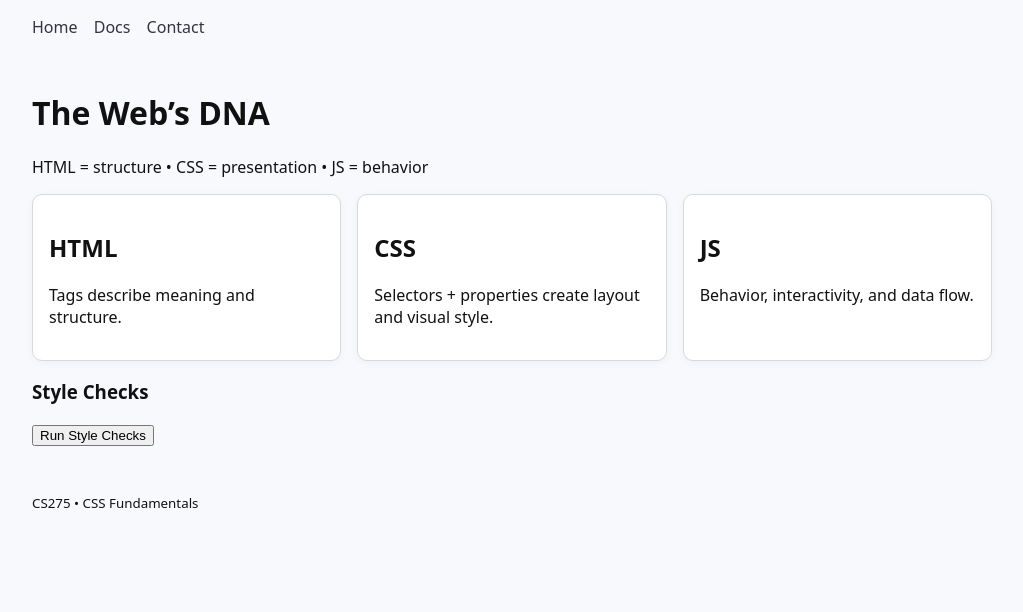
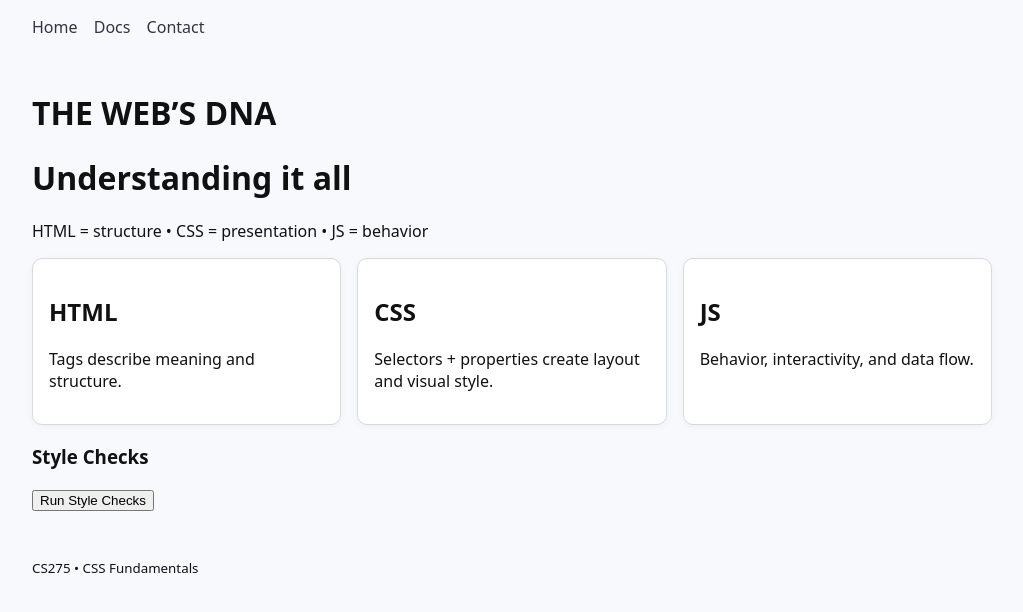
Before and after one commit to anthonyreynoldspublic/cs275, a plain HTML site: page 02lesson/01lab/index.html in a window 1280 px wide. Shown: the whole page, without its empty margins (128-1151 px from the left). Drawn offline with Linux system fonts and the light colour scheme.

Commit message:
minor cleanup

```diff
--- a/02lesson/01lab/css/llm_wrong.css
+++ b/02lesson/01lab/css/llm_wrong.css
@@ -1,11 +1,9 @@
-/* Intentionally over-specific and hard to override */
 body .container main .dna-grid h1.title {
   color: purple;
   text-align: left;
   border: 1px dotted orange;
 }
 
-/* This looks harmless but “wins” over .title in many cases */
 .container .title {
   color: green;
 }
--- a/02lesson/01lab/css/styles.css
+++ b/02lesson/01lab/css/styles.css
@@ -1,24 +1,14 @@
-/* === CS275 styles.css starter ===
-Goals for today:
-1) Style body background with a subtle tint.
-2) Center the .title; make it red; give it a 10px blue border.
-3) Style .dna-card boxes using padding, border, margin (box model).
-4) Lay out .dna-grid as responsive columns (minmax 240px).
-5) Keep specificity LOW: prefer single-class selectors (e.g., .title, .dna-card).
-*/
+/* === CS275 styles.css starter ===*/
 
-/* Example scaffolds (students can edit/replace) */
 body {
   background: #f7f9fc; /* subtle tint */
   color: #111;
 }
 
+#hero {
+  text-transform: uppercase;
+}
 .title {
-  /* Prompt Lab target: students/LLM should produce these 3 behaviors */
-  /* color: red; */
-  /* text-align: center; */
-  /* border: 10px solid blue; */
-  /* Add padding so the border doesn’t hug the text */
 }
 
 .dna-grid {
--- a/02lesson/01lab/index.html
+++ b/02lesson/01lab/index.html
@@ -5,11 +5,8 @@
   <meta name="viewport" content="width=device-width,initial-scale=1" />
   <title>CS275 • Web DNA</title>
   <link rel="stylesheet" href="./css/styles.css" />
-  <!-- For the specificity demo later in class, temporarily swap to llm_wrong.css
-  <link rel="stylesheet" href="./css/llm_wrong.css" />
-  -->
   <style>
-    /* Minimal safety net so it isn't ugly before students style */
+
     body { font-family: system-ui, -apple-system, Segoe UI, Roboto, sans-serif; margin: 0; }
     .container { max-width: 960px; margin: 0 auto; padding: 1rem; }
   </style>
@@ -24,7 +21,8 @@
   </header>
 
   <main class="container">
-    <h1 class="title">The Web’s DNA</h1>
+    <h1 id="hero" class="title">The Web’s DNA</h1>
+    <h1 class="title">Understanding it all</h1>
     <p>HTML = structure • CSS = presentation • JS = behavior</p>
 
     <section class="dna-grid" aria-label="DNA cards">
```
